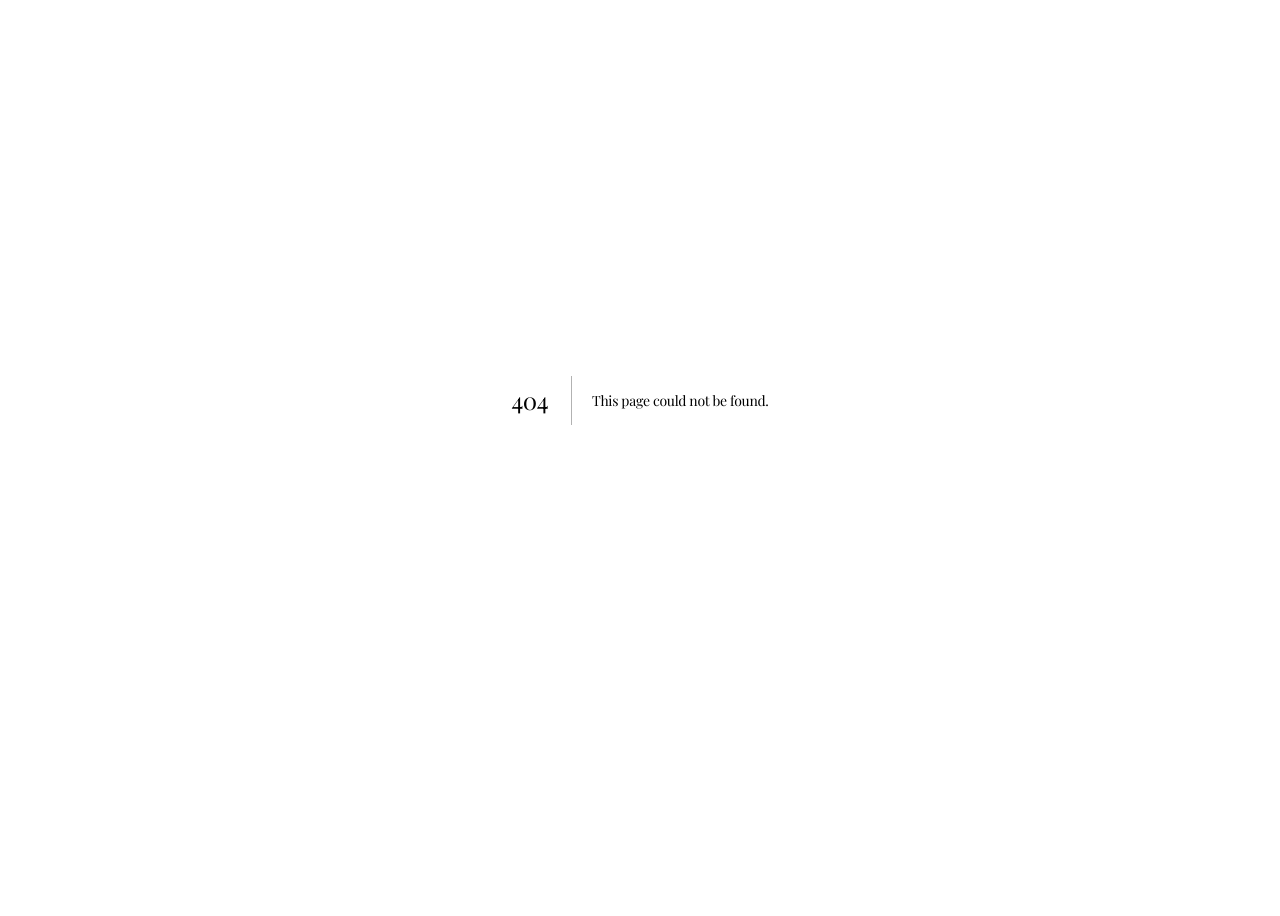
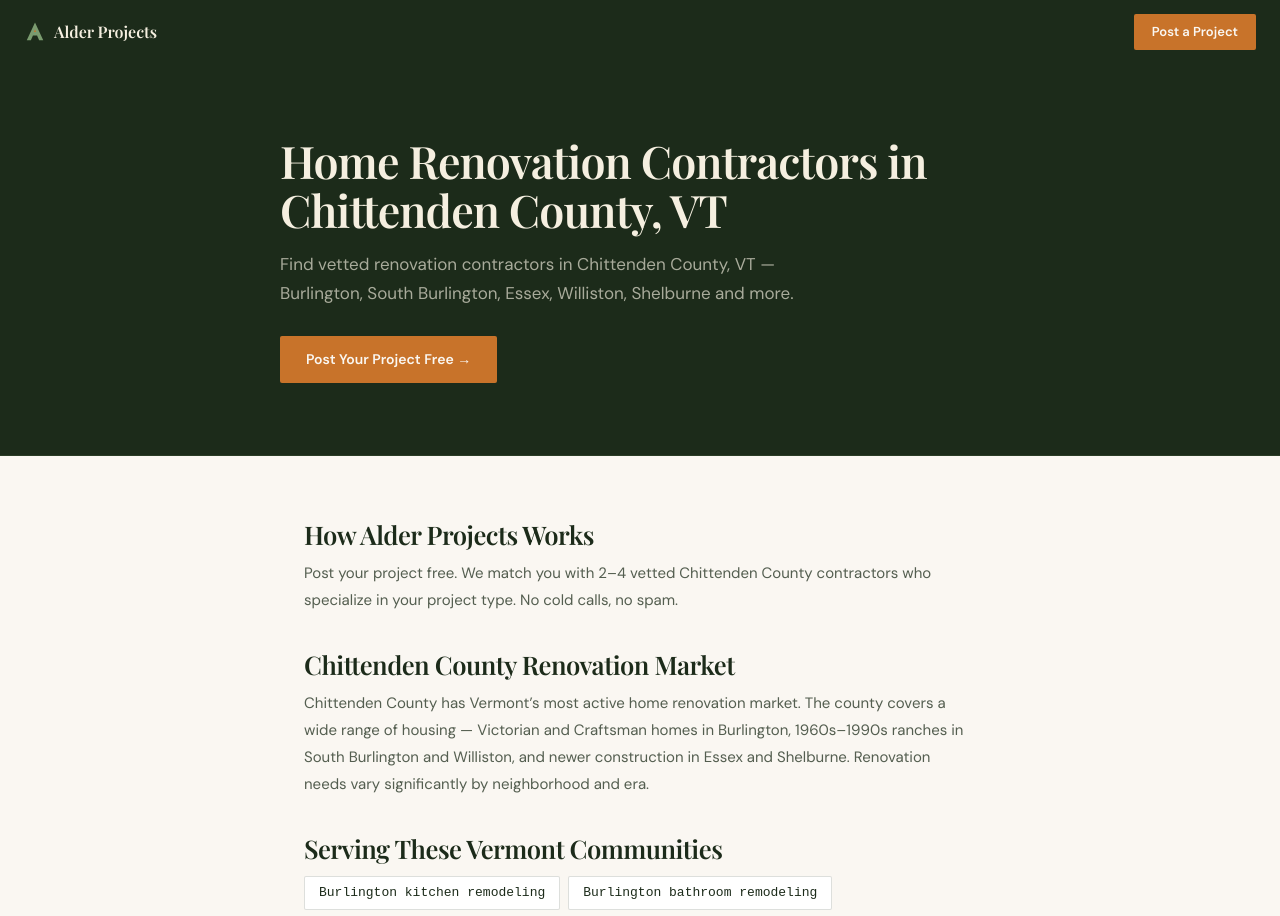
Before and after one commit to alderprojects/alder-projects-site, a Next.js app: page /chittenden-county-vt in a window 1280 px wide. Before the commit this address had no page. Shown: the top 916 px of the page. Before the commit the page ends 800 px from the top, so only its background shows below. Built offline with nearby package versions, Linux system fonts and the light colour scheme.

Commit message:
Create page.tsx

```diff
--- /dev/null
+++ b/src/app/chittenden-county-vt/page.tsx
@@ -0,0 +1,38 @@
+import { Metadata } from 'next'
+import SeoPage from '@/components/SeoPage'
+
+export const metadata: Metadata = {
+  title: 'Contractors Chittenden County VT | Alder Projects',
+  description: 'Find vetted renovation contractors in Chittenden County, VT — Burlington, South Burlington, Essex, Williston and more.',
+}
+
+const content = {
+  "h1": "Home Renovation Contractors in Chittenden County, VT",
+  "intro": "Find vetted renovation contractors in Chittenden County, VT — Burlington, South Burlington, Essex, Williston, Shelburne and more.",
+  "sections": [
+    {"heading": "How Alder Projects Works", "body": "Post your project free. We match you with 2–4 vetted Chittenden County contractors who specialize in your project type. No cold calls, no spam."},
+    {"heading": "Chittenden County Renovation Market", "body": "Chittenden County has Vermont’s most active home renovation market. The county covers a wide range of housing — Victorian and Craftsman homes in Burlington, 1960s–1990s ranches in South Burlington and Williston, and newer construction in Essex and Shelburne. Renovation needs vary significantly by neighborhood and era."}
+  ],
+  "townLinks": [
+    {"label": "Burlington kitchen remodeling", "href": "/kitchen-remodeling-burlington-vt"},
+    {"label": "Burlington bathroom remodeling", "href": "/bathroom-remodeling-burlington-vt"},
+    {"label": "Burlington deck builders", "href": "/deck-builders-burlington-vt"},
+    {"label": "Burlington home additions", "href": "/home-additions-burlington-vt"},
+    {"label": "South Burlington kitchen remodeling", "href": "/kitchen-remodeling-south-burlington-vt"}
+  ],
+  "faqs": [
+    {"q": "How do I find a good contractor in Chittenden County?", "a": "Referrals are the traditional method, but Alder Projects vets contractors before they receive leads. Post your project and we’ll match you with reviewed contractors actively working in your area."},
+    {"q": "Are contractors busy in Chittenden County?", "a": "Demand is consistently high. Most quality contractors book 4–8 weeks out. Post your project early to get ahead of the queue."},
+    {"q": "What renovations add the most value in Chittenden County?", "a": "Kitchen and bathroom renovations consistently offer strong ROI in the Burlington area. Additions and finished basements are popular given tight housing inventory."}
+  ],
+  "ctaText": "Post Your Project Free →",
+  "internalLinks": [
+    {"label": "Kitchen remodeling Vermont", "href": "/kitchen-remodeling-vermont"},
+    {"label": "Bathroom remodeling Vermont", "href": "/bathroom-remodeling-vermont"},
+    {"label": "Deck builders Vermont", "href": "/deck-builders-vermont"}
+  ]
+}
+
+export default function Page() {
+  return <SeoPage content={content} />
+}
```
